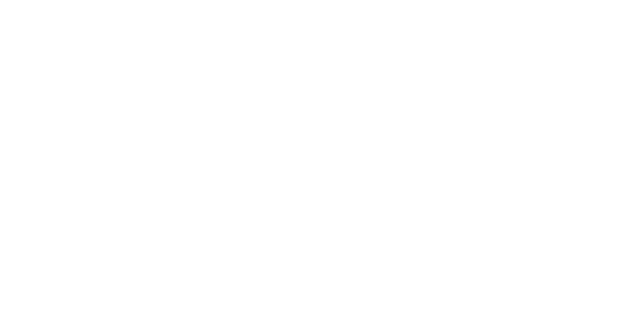
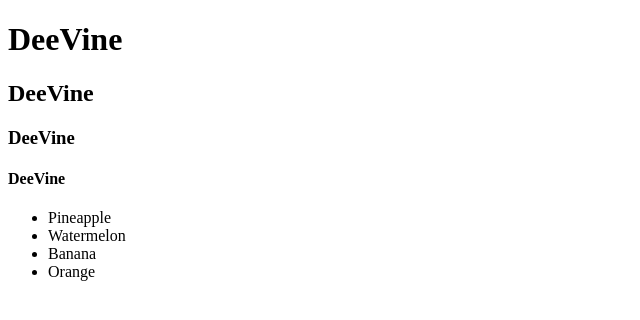
Before and after one commit to Deevine10/she-codes-assignment, a plain HTML site: page index.html in a window 1280 px wide. Shown: the whole page, without its empty margins (0-640 px from the left). Drawn offline with Linux system fonts and the light colour scheme.

Commit message:
added list

```diff
--- a/index.html
+++ b/index.html
@@ -5,5 +5,16 @@
     <meta name="viewport" content="width=device-width, initial-scale=1.0" />
     <title>Document</title>
   </head>
-  <body></body>
+  <body>
+    <h1>DeeVine</h1>
+    <h2>DeeVine</h2>
+    <h3>DeeVine</h3>
+    <h4>DeeVine</h4>
+    <ul>
+      <li>Pineapple</li>
+      <li>Watermelon</li>
+      <li>Banana</li>
+      <li>Orange</li>
+    </ul>
+  </body>
 </html>
```
